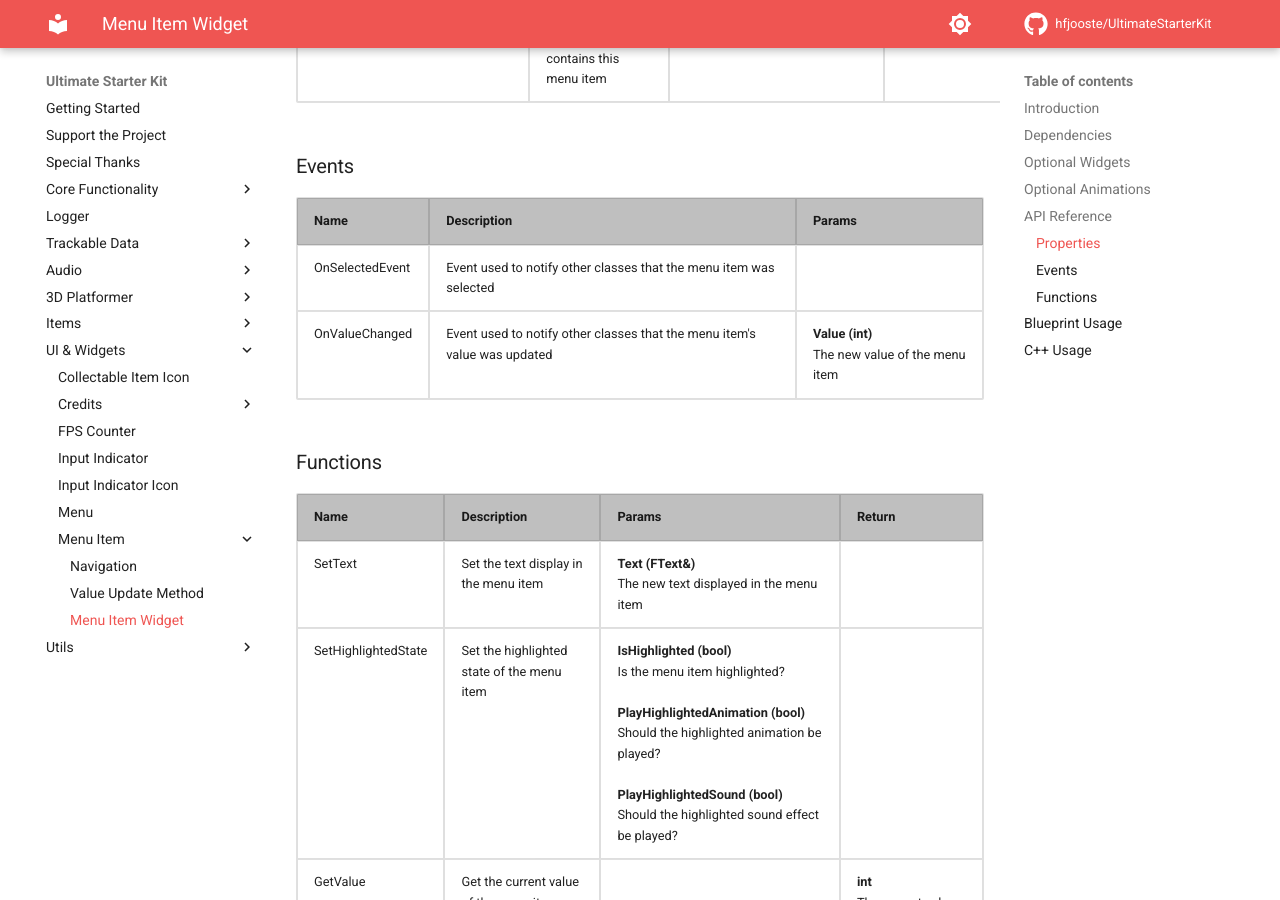
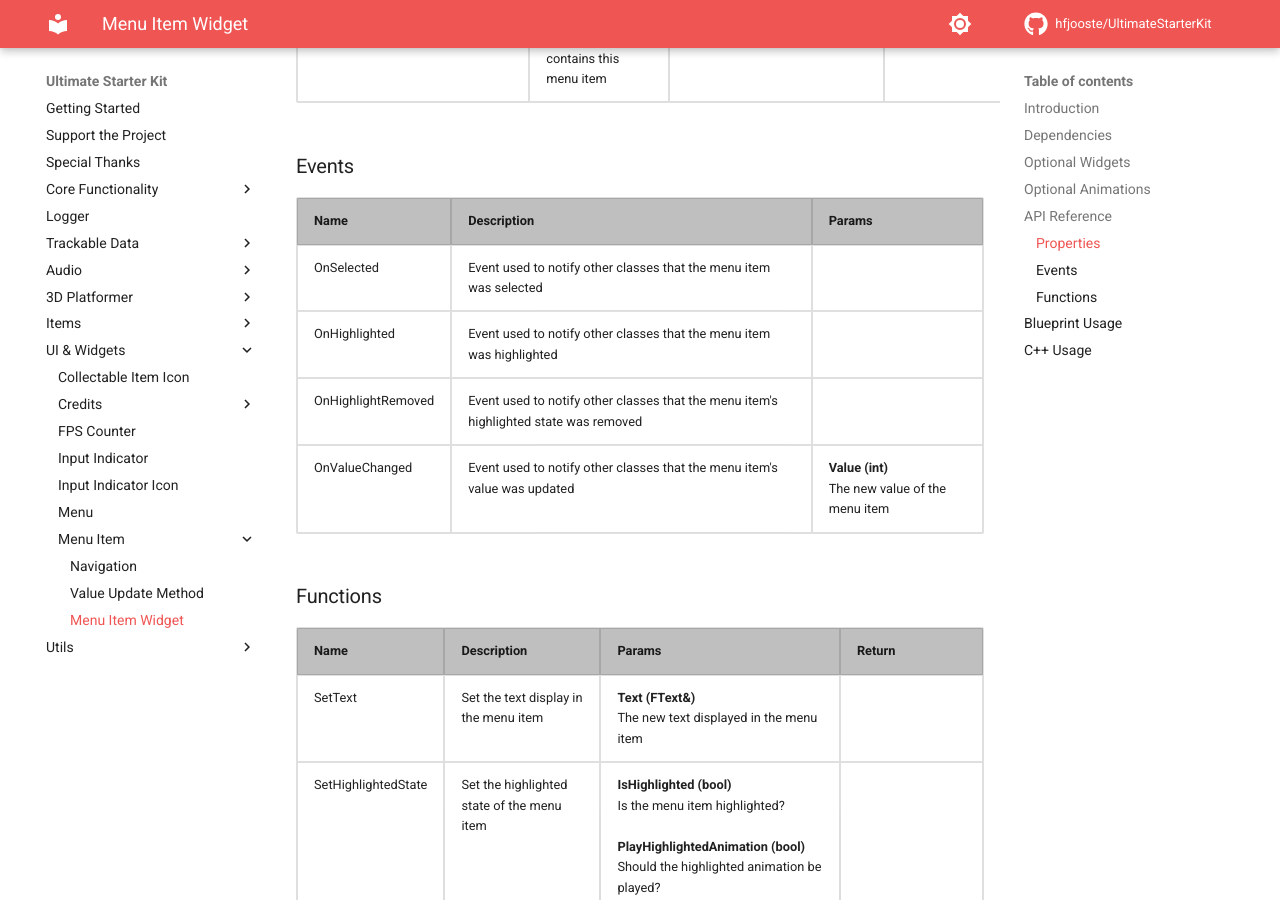
Before and after one commit to hfjooste/UltimateStarterKit, an MkDocs documentation site: the page built from docs/menuitem.md, in a window 1280 px wide and 900 px high, scrolled down 5485 px. Built offline with MkDocs 1.6.1 and Material for MkDocs 9.7.7, drawn with Linux system fonts in a browser that asks for light colours; comment, search, counter and statistics services are not loaded.

Commit message:
Added highlight events to menu items

```diff
--- a/docs/menuitem.md
+++ b/docs/menuitem.md
@@ -359,8 +359,18 @@ You can add the following widgets to enable extra functionality:
 		<th>Params</th>
 	</tr>
 	<tr>
-		<td>OnSelectedEvent</td>
+		<td>OnSelected</td>
 		<td>Event used to notify other classes that the menu item was selected</td>
+		<td></td>
+	</tr>
+	<tr>
+		<td>OnHighlighted</td>
+		<td>Event used to notify other classes that the menu item was highlighted</td>
+		<td></td>
+	</tr>
+	<tr>
+		<td>OnHighlightRemoved</td>
+		<td>Event used to notify other classes that the menu item's highlighted state was removed</td>
 		<td></td>
 	</tr>
 	<tr>
```
Also changed, not shown: 6 other files.
